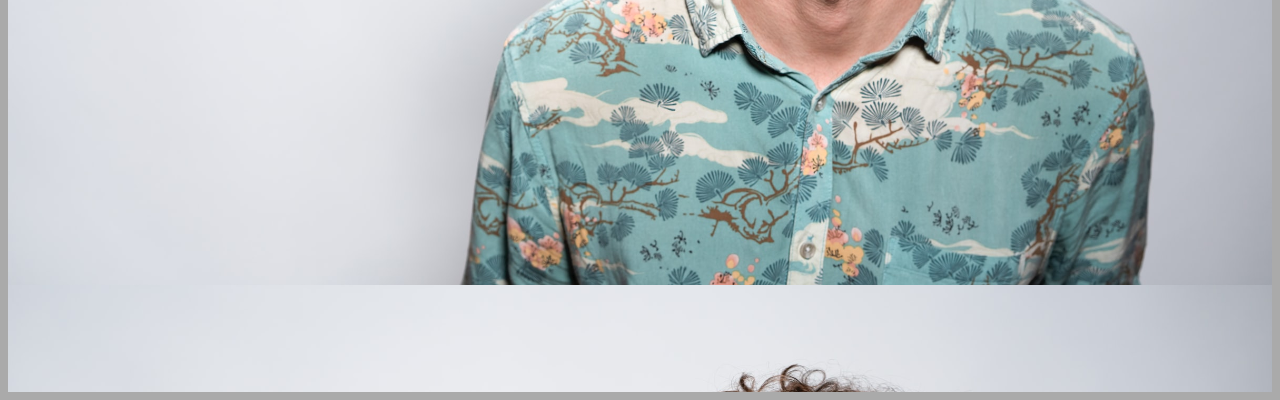
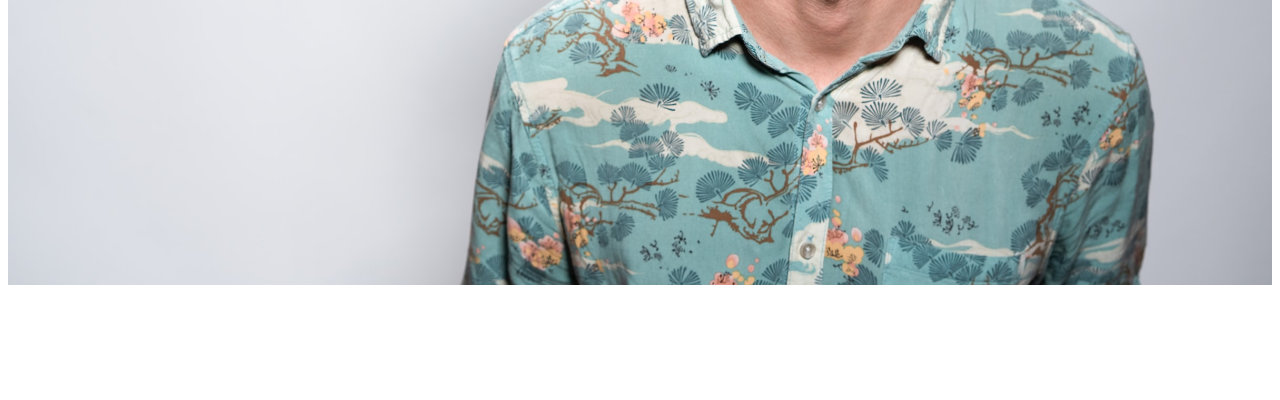
Before and after one commit to Ismail-Garba/Landing-Page, a plain HTML site: page index.html in a window 1280 px wide. Shown: the part 546-946 px from the top of the page. Drawn offline with nearby package versions, Linux system fonts and the light colour scheme; files whose address does not match are found by name.

Commit message:
style.css

```diff
--- a/style.css
+++ b/style.css
@@ -1,10 +1,10 @@
 body{
-    background-color: #aaa;
+   /** background-color: #aaa;**/
 }
 
 div#parent{
     height: 930px;
-    background: url('/home/ismail/repos/Landing Page/images/man.jpg');
+    background: url('/home/ismail/repos/Landing Page/images/man.jpg') no-repeat;
     background-size: contain;
     background-position-y: -20px;
 }
```
